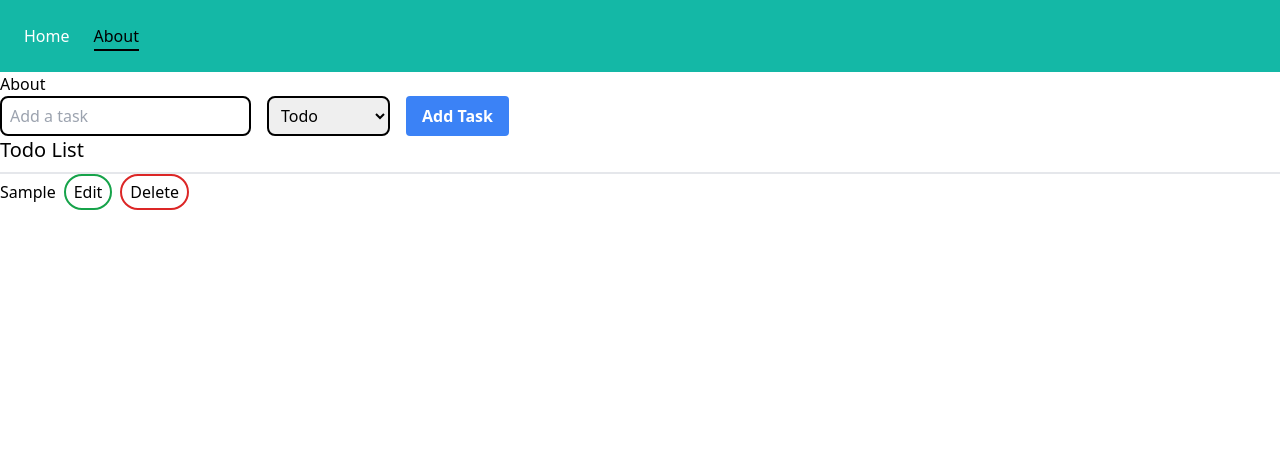
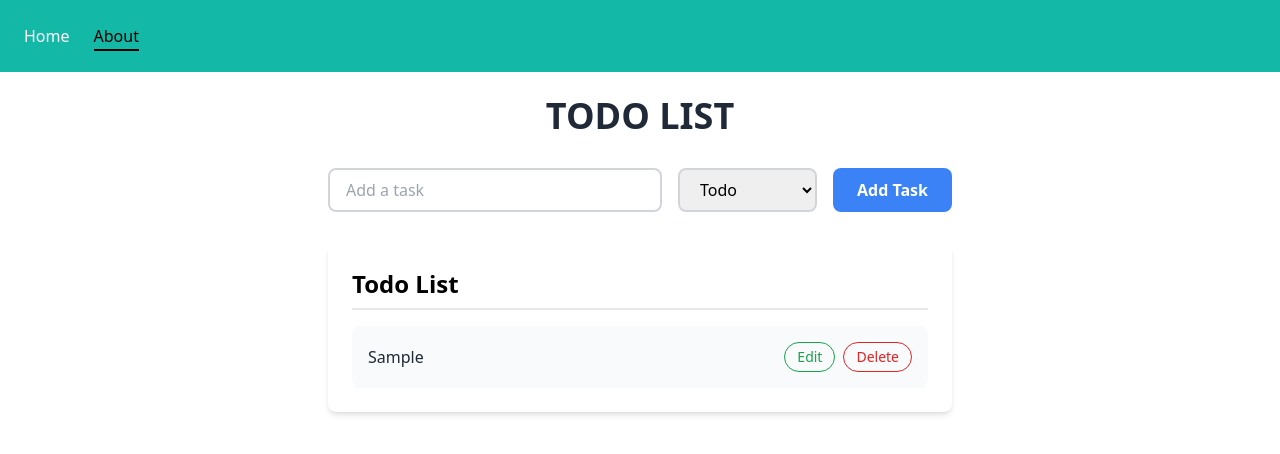
Before and after one commit to ait-varun/React, a React (Vite) app: page /about in a window 1280 px wide. Both pictures are taken after typing "Sample" into the empty fields and a click on the button "Add Task". Shown: the top 454 px of the page. Built offline with nearby package versions, Linux system fonts and the light colour scheme.

Commit message:
added handle category change

```diff
--- a/src/components/common/todoList.jsx
+++ b/src/components/common/todoList.jsx
@@ -4,35 +4,35 @@ export default function TodoList({ tasks, status, deleteTask, editTask }) {
   // console.log(tasks);
   return (
     <>
-      <div>
-        <h1 className="text-xl border-b-2 border-gray-200 pb-2">
+      <div className="bg-white shadow-md rounded-lg p-6">
+        <h2 className="text-2xl font-semibold mb-4 pb-2 border-b-2 border-gray-200">
           {status} List
-        </h1>
-        <ul>
+        </h2>
         {tasks.length ? (
-            <>
+          <ul className="space-y-4">
             {tasks.map((task) => (
-                <li key={task.id}>
-                  {task.task}
+              <li
+                key={task.id}
+                className="flex items-center justify-between bg-gray-50 p-4 rounded-lg">
+                <span className="text-gray-800">{task.task}</span>
+                <div className="space-x-2">
                   <button
-                    className="ml-2 border-2 border-green-600 rounded-full px-2 py-1"
+                    className="px-3 py-1 text-sm font-medium text-green-600 border border-green-600 rounded-full hover:bg-green-50 transition duration-300 ease-in-out"
                     onClick={() => editTask(task)}>
                     Edit
                   </button>
                   <button
-                    className="ml-2 border-2 border-red-600 rounded-full px-2 py-1"
+                    className="px-3 py-1 text-sm font-medium text-red-600 border border-red-600 rounded-full hover:bg-red-50 transition duration-300 ease-in-out"
                     onClick={() => deleteTask(task.id)}>
                     Delete
                   </button>
+                </div>
               </li>
             ))}
-            </>
+          </ul>
         ) : (
-            <>
-              <span className="text-red-600">No {status} tasks</span>
-            </>
+          <p className="text-red-600 text-center py-4">No {status} tasks</p>
         )}
-        </ul>
       </div>
     </>
   );
--- a/src/output.css
+++ b/src/output.css
@@ -554,8 +554,21 @@ video {
   --tw-contain-style:  ;
 }
 
+.mx-auto {
+  margin-left: auto;
+  margin-right: auto;
+}
+
 .ml-2 {
   margin-left: 0.5rem;
+}
+
+.mb-8 {
+  margin-bottom: 2rem;
+}
+
+.mb-4 {
+  margin-bottom: 1rem;
 }
 
 .flex {
@@ -570,8 +583,20 @@ video {
   width: 1.5rem;
 }
 
+.max-w-2xl {
+  max-width: 42rem;
+}
+
+.flex-grow {
+  flex-grow: 1;
+}
+
 .flex-row {
   flex-direction: row;
+}
+
+.flex-col {
+  flex-direction: column;
 }
 
 .flex-wrap {
@@ -582,12 +607,28 @@ video {
   align-items: center;
 }
 
+.justify-between {
+  justify-content: space-between;
+}
+
 .gap-4 {
   gap: 1rem;
 }
 
 .gap-6 {
   gap: 1.5rem;
+}
+
+.space-x-2 > :not([hidden]) ~ :not([hidden]) {
+  --tw-space-x-reverse: 0;
+  margin-right: calc(0.5rem * var(--tw-space-x-reverse));
+  margin-left: calc(0.5rem * calc(1 - var(--tw-space-x-reverse)));
+}
+
+.space-y-4 > :not([hidden]) ~ :not([hidden]) {
+  --tw-space-y-reverse: 0;
+  margin-top: calc(1rem * calc(1 - var(--tw-space-y-reverse)));
+  margin-bottom: calc(1rem * var(--tw-space-y-reverse));
 }
 
 .rounded {
@@ -604,6 +645,10 @@ video {
 
 .border-2 {
   border-width: 2px;
+}
+
+.border {
+  border-width: 1px;
 }
 
 .border-b-2 {
@@ -635,6 +680,11 @@ video {
   border-color: rgb(22 163 74 / var(--tw-border-opacity));
 }
 
+.border-gray-300 {
+  --tw-border-opacity: 1;
+  border-color: rgb(209 213 219 / var(--tw-border-opacity));
+}
+
 .bg-blue-500 {
   --tw-bg-opacity: 1;
   background-color: rgb(59 130 246 / var(--tw-bg-opacity));
@@ -645,8 +695,22 @@ video {
   background-color: rgb(20 184 166 / var(--tw-bg-opacity));
 }
 
+.bg-gray-50 {
+  --tw-bg-opacity: 1;
+  background-color: rgb(249 250 251 / var(--tw-bg-opacity));
+}
+
+.bg-white {
+  --tw-bg-opacity: 1;
+  background-color: rgb(255 255 255 / var(--tw-bg-opacity));
+}
+
 .p-6 {
   padding: 1.5rem;
+}
+
+.p-4 {
+  padding: 1rem;
 }
 
 .px-2 {
@@ -669,8 +733,27 @@ video {
   padding-bottom: 0.25rem;
 }
 
+.px-6 {
+  padding-left: 1.5rem;
+  padding-right: 1.5rem;
+}
+
+.px-3 {
+  padding-left: 0.75rem;
+  padding-right: 0.75rem;
+}
+
+.py-4 {
+  padding-top: 1rem;
+  padding-bottom: 1rem;
+}
+
 .pb-2 {
   padding-bottom: 0.5rem;
+}
+
+.text-center {
+  text-align: center;
 }
 
 .text-xl {
@@ -678,8 +761,36 @@ video {
   line-height: 1.75rem;
 }
 
+.text-3xl {
+  font-size: 1.875rem;
+  line-height: 2.25rem;
+}
+
+.text-4xl {
+  font-size: 2.25rem;
+  line-height: 2.5rem;
+}
+
+.text-2xl {
+  font-size: 1.5rem;
+  line-height: 2rem;
+}
+
+.text-sm {
+  font-size: 0.875rem;
+  line-height: 1.25rem;
+}
+
 .font-bold {
   font-weight: 700;
+}
+
+.font-medium {
+  font-weight: 500;
+}
+
+.font-semibold {
+  font-weight: 600;
 }
 
 .text-white {
@@ -692,8 +803,40 @@ video {
   color: rgb(220 38 38 / var(--tw-text-opacity));
 }
 
+.text-gray-800 {
+  --tw-text-opacity: 1;
+  color: rgb(31 41 55 / var(--tw-text-opacity));
+}
+
+.text-green-600 {
+  --tw-text-opacity: 1;
+  color: rgb(22 163 74 / var(--tw-text-opacity));
+}
+
+.shadow-md {
+  --tw-shadow: 0 4px 6px -1px rgb(0 0 0 / 0.1), 0 2px 4px -2px rgb(0 0 0 / 0.1);
+  --tw-shadow-colored: 0 4px 6px -1px var(--tw-shadow-color), 0 2px 4px -2px var(--tw-shadow-color);
+  box-shadow: var(--tw-ring-offset-shadow, 0 0 #0000), var(--tw-ring-shadow, 0 0 #0000), var(--tw-shadow);
+}
+
 .filter {
   filter: var(--tw-blur) var(--tw-brightness) var(--tw-contrast) var(--tw-grayscale) var(--tw-hue-rotate) var(--tw-invert) var(--tw-saturate) var(--tw-sepia) var(--tw-drop-shadow);
+}
+
+.transition {
+  transition-property: color, background-color, border-color, text-decoration-color, fill, stroke, opacity, box-shadow, transform, filter, -webkit-backdrop-filter;
+  transition-property: color, background-color, border-color, text-decoration-color, fill, stroke, opacity, box-shadow, transform, filter, backdrop-filter;
+  transition-property: color, background-color, border-color, text-decoration-color, fill, stroke, opacity, box-shadow, transform, filter, backdrop-filter, -webkit-backdrop-filter;
+  transition-timing-function: cubic-bezier(0.4, 0, 0.2, 1);
+  transition-duration: 150ms;
+}
+
+.duration-300 {
+  transition-duration: 300ms;
+}
+
+.ease-in-out {
+  transition-timing-function: cubic-bezier(0.4, 0, 0.2, 1);
 }
 
 /* :root {
@@ -756,3 +899,34 @@ button:focus-visible {
   --tw-bg-opacity: 1;
   background-color: rgb(29 78 216 / var(--tw-bg-opacity));
 }
+
+.hover\:bg-blue-600:hover {
+  --tw-bg-opacity: 1;
+  background-color: rgb(37 99 235 / var(--tw-bg-opacity));
+}
+
+.hover\:bg-green-50:hover {
+  --tw-bg-opacity: 1;
+  background-color: rgb(240 253 244 / var(--tw-bg-opacity));
+}
+
+.hover\:bg-red-50:hover {
+  --tw-bg-opacity: 1;
+  background-color: rgb(254 242 242 / var(--tw-bg-opacity));
+}
+
+.focus\:border-blue-500:focus {
+  --tw-border-opacity: 1;
+  border-color: rgb(59 130 246 / var(--tw-border-opacity));
+}
+
+.focus\:outline-none:focus {
+  outline: 2px solid transparent;
+  outline-offset: 2px;
+}
+
+@media (min-width: 640px) {
+  .sm\:flex-row {
+    flex-direction: row;
+  }
+}
--- a/src/pages/About/about.jsx
+++ b/src/pages/About/about.jsx
@@ -36,6 +36,7 @@ export default function About() {
       }));
     }
 
+    setisEditing(null);
     inputRef.current.value = "";
   };
 
@@ -58,25 +59,30 @@ export default function About() {
     }));
   };
 
+  const handleCategoryChange = (e) => {
+    setStatus(e.target.value);
+    inputRef.current.value = "";
+  };
+
   return (
-    <div>
-      <h1>About</h1>
-      <div className="flex flex-row gap-4">
+    <>
+      <div className="max-w-2xl mx-auto p-6">
+        <h1 className="text-4xl font-bold mb-8 text-center text-gray-800">
+          TODO LIST
+        </h1>
+        <div className="flex flex-col sm:flex-row gap-4 mb-8">
           <input
             ref={inputRef}
             type="text"
             placeholder="Add a task"
-          className="border-2 border-black rounded-lg px-2"
+            className="flex-grow border-2 border-gray-300 rounded-lg px-4 py-2 focus:outline-none focus:border-blue-500"
           />
           <select
-          className="border-2 border-black rounded-lg px-2"
+            className="border-2 border-gray-300 rounded-lg px-4 py-2 focus:outline-none focus:border-blue-500"
             name="task"
             id="task"
             defaultValue={status}
-          onChange={(e) => {
-            setStatus(e.target.value);
-            inputRef.current.value = "";
-          }}>
+            onChange={handleCategoryChange}>
             {taskOptions.map((option) => (
               <option key={option.value} value={option.value}>
                 {option.label}
@@ -84,9 +90,9 @@ export default function About() {
             ))}
           </select>
           <button
-          className="bg-blue-500 hover:bg-blue-700 text-white font-bold py-2 px-4 rounded"
+            className="bg-blue-500 hover:bg-blue-600 text-white font-bold py-2 px-6 rounded-lg transition duration-300 ease-in-out"
             onClick={handleAddTask}>
-          Add Task
+            {isEditing ? "Save" : "Add Task"}
           </button>
         </div>
         <TodoList
@@ -96,5 +102,6 @@ export default function About() {
           editTask={handleEditTask}
         />
       </div>
+    </>
   );
 }
```
Lines whose indentation alone changed are shown as unchanged.
